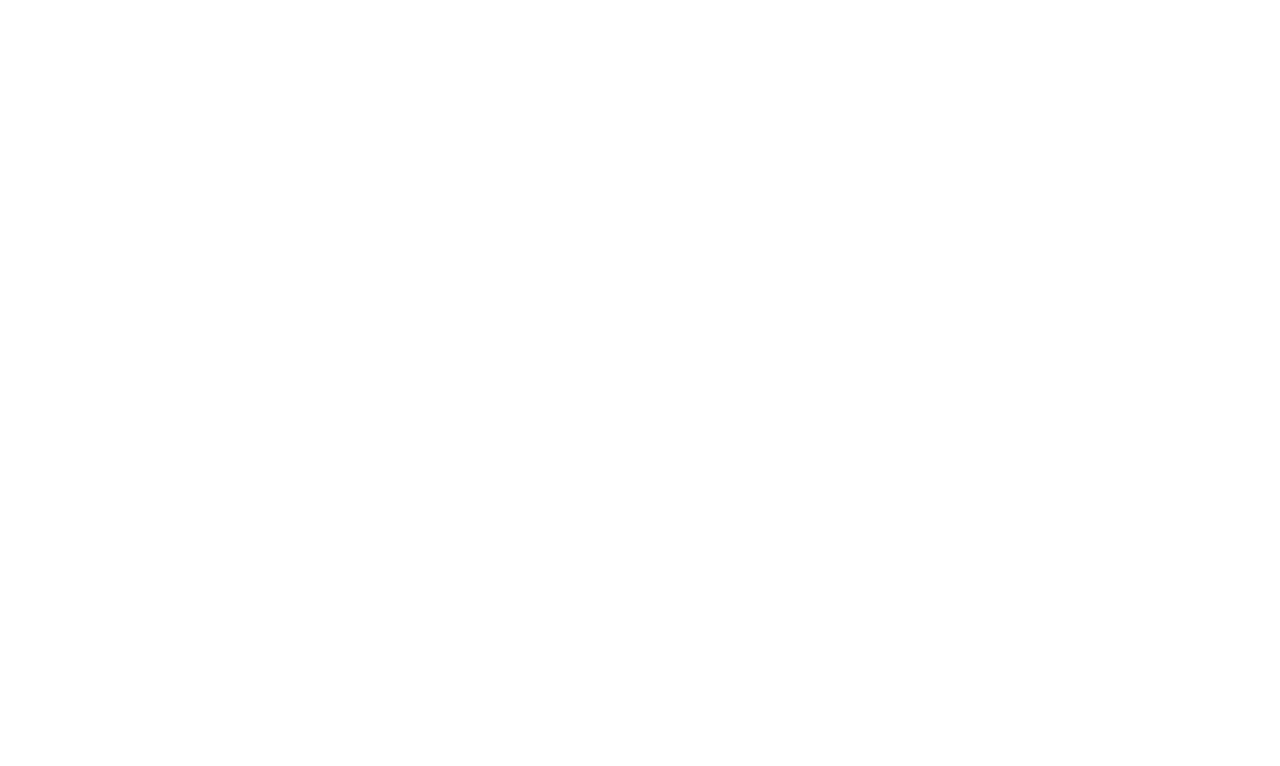
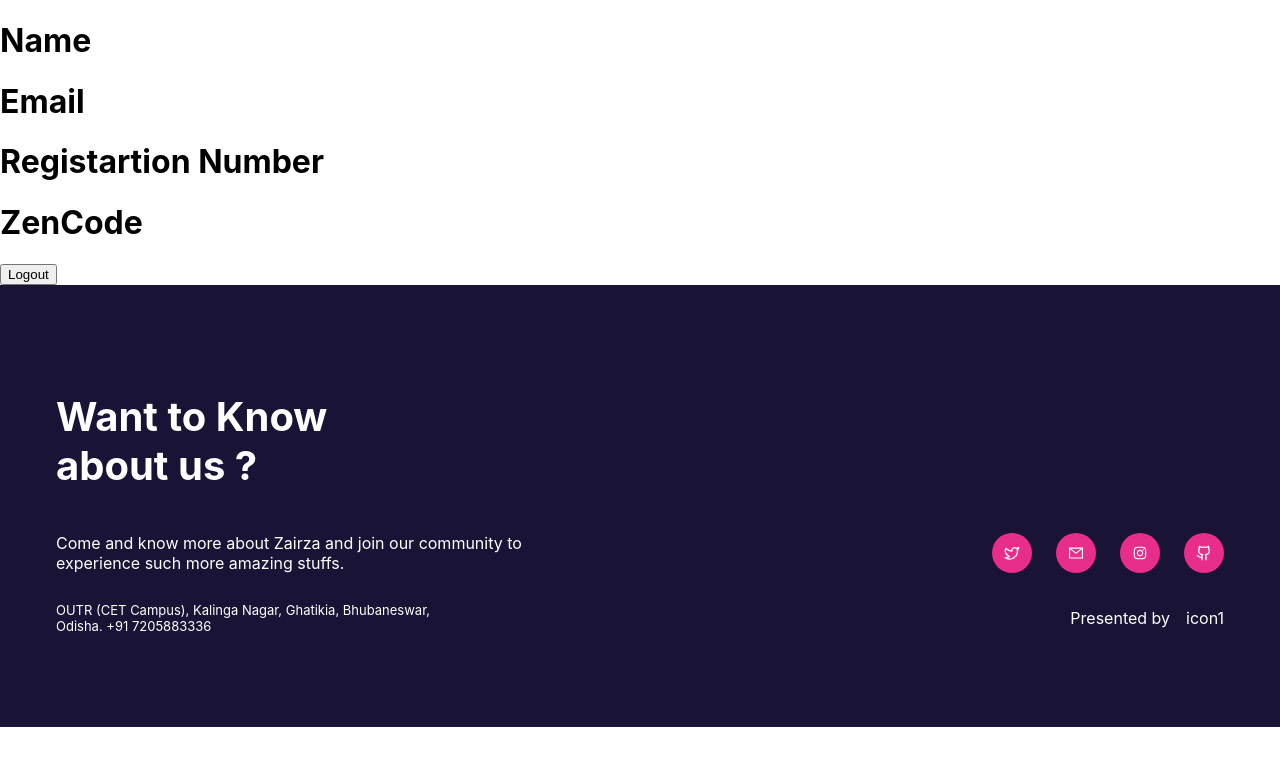
Before and after one commit to Darkdev112/zairzest_2023, a React (Create React App) app: page /profile in a window 1280 px wide. Before the commit this address had no page. Shown: the top 766 px of the page. Built offline with nearby package versions, Linux system fonts and the light colour scheme.

Commit message:
token added in session storage

```diff
--- a/package.json
+++ b/package.json
@@ -9,6 +9,7 @@
     "axios": "^1.5.1",
     "react": "^18.2.0",
     "react-dom": "^18.2.0",
+    "react-icons": "^4.11.0",
     "react-router-dom": "^6.16.0",
     "react-scripts": "5.0.1",
     "react-toastify": "^9.1.3",
--- a/src/App.js
+++ b/src/App.js
@@ -2,6 +2,8 @@
 import Register from './pages/auth/register/Register';
 import Login from './pages/auth/Login/Login';
 import {Routes,Route} from "react-router-dom";
+import Profile from './pages/profile/Profile';
+import Footer from './component/Footer/Footer';
 
 import "react-toastify/dist/ReactToastify.css";
 import Main from './pages/Main/Main';
@@ -13,7 +15,9 @@
         <Route path="/register" element={<Register/>}></Route>
         <Route path="/login" element={<Login/>}></Route>
         <Route path="/" element={<Main />}></Route>
+        <Route path="/profile" element={<Profile />}></Route>
       </Routes>
+      <Footer/>
     </div>
   )
 }
--- /dev/null
+++ b/src/component/Footer/Footer.jsx
@@ -0,0 +1,45 @@
+import React from "react";
+import "./Footer.scss";
+
+import {LuGithub} from "react-icons/lu";
+import {AiOutlineInstagram} from "react-icons/ai";
+import {AiOutlineMail} from "react-icons/ai";
+import {LuTwitter} from "react-icons/lu";
+
+const Footer = () => {
+  return (
+    <div className="footer">
+      <div className="top-footer">
+        <h1>Want to Know about us ?</h1>
+      </div>
+      <div className="middle-footer">
+        <div className="middle-footer-text">
+          <p>
+            Come and know more about Zairza and join our community to experience
+            such more amazing stuffs.
+          </p>
+        </div>
+        <div className="middle-footer-icon">
+          <div className="middle-footer-icons"><LuTwitter /></div>
+          <div className="middle-footer-icons"><AiOutlineMail /></div>
+          <div className="middle-footer-icons"><AiOutlineInstagram /></div>
+          <div className="middle-footer-icons"><LuGithub /></div>
+        </div>
+      </div>
+      <div className="bottom-footer">
+       <div className="bottom-footer-text">
+       <p>
+          OUTR (CET Campus), Kalinga Nagar, Ghatikia, Bhubaneswar, Odisha. +91
+          7205883336
+        </p>
+       </div>
+       <div className="bottom-footer-icon">
+       <div className="bottom-footer-icons">Presented by</div>
+       <div className="bottom-footer-icons">icon1</div>
+       </div>
+      </div>
+    </div>
+  );
+};
+
+export default Footer;
--- /dev/null
+++ b/src/component/Footer/Footer.scss
@@ -0,0 +1,76 @@
+.footer{
+    background-color:#191436;
+    color: white;
+    padding:5rem 3.5rem;
+}
+
+
+.top-footer{
+    font-size:20px;
+    width:350px;
+}
+
+
+
+.middle-footer{
+    display: flex;
+    justify-content: space-between;
+    align-items: center;
+}
+.middle-footer-text{
+    width:506px;
+}
+.middle-footer-icon{
+    display: flex;
+    align-items: center;
+    gap:1.5rem;
+}
+
+
+.bottom-footer{
+    display: flex;
+    justify-content: space-between;
+    align-items: center;
+}
+.bottom-footer-text{
+    width:406px;
+    font-size: small;
+}
+.bottom-footer-icon{
+    display: flex;
+    align-items: center;
+    gap:1rem;
+}
+
+.middle-footer-icons{
+    display: flex;
+    align-items: center;
+    justify-content: center;
+    background-color:#E82E8A;
+    width:40px;
+    height:40px;
+    border-radius: 50%;
+}
+
+
+@media(max-width:780px){
+    .footer{
+        padding:3.5rem 3.5rem;
+        width:100vw;
+    }
+    .middle-footer{
+        flex-direction: column;
+        align-items: flex-start;
+    }
+    .bottom-footer{
+         flex-direction: column;
+        align-items: flex-start;
+    }
+}
+
+
+@media(max-width:450px){
+    .middle-footer-text{
+        width:340px;
+    }
+}
--- a/src/pages/Main/Main.jsx
+++ b/src/pages/Main/Main.jsx
@@ -1,11 +1,14 @@
 import React from 'react'
-import { Link } from 'react-router-dom'
+import {Link} from 'react-router-dom'
 
 const Main = () => {
+  let authToken = sessionStorage.getItem("Auth Token");
+
   return (
     <div>
       <h1>Welcome</h1>
-      <Link to="/login"><button>Login</button></Link>
+
+      {authToken ? (<Link to="/profile">Profile</Link>): (<Link to="/login"><button>Login</button></Link>)}
     </div>
   )
 }
--- a/src/pages/auth/Login/Login.jsx
+++ b/src/pages/auth/Login/Login.jsx
@@ -12,16 +12,18 @@
     password: "",
   });
   const handleLoginSubmit = async (e) => {
-
+    e.preventDefault();
     try {
-      e.preventDefault();
       const luser= "https://web-backend-3bsv.onrender.com/login/user"
       const res = await axios.post(
        luser,
         loginData
       );
       const token = res.data.token;
-      console.log(token);
+      sessionStorage.setItem(
+        "Auth Token",
+        token
+      );
       toast.success("User Login done SuccessFully");
 
       setTimeout(()=>{
--- a/src/pages/auth/register/Register.jsx
+++ b/src/pages/auth/register/Register.jsx
@@ -13,22 +13,21 @@
     password: "",
   });
   const handleRegisterSubmit = async (e) => {
+    e.preventDefault();
     try {
-      e.preventDefault();
       if (registerData.regdno.length !== 10) {
         toast.error("Registration Number must be 10 digits");
         return;
       }
       const rturl="https://web-backend-3bsv.onrender.com/create/user";
       const res = await axios.post(rturl, registerData);
-      if (res.status === 200) {
-        toast.success("User Register done SuccessFully");
-      }
+      console.log(res);
+         toast.success("User Register done SuccessFully");
     } catch (error) {
-      if (error.response.status === 500) {
+      if (error.response.status === 500 || error.response.status===400) {
         toast.error("User already Registered");
       } else {
-        toast.error(error.message);
+        console.log(error);
       }
     }
   };
--- /dev/null
+++ b/src/pages/profile/Profile.jsx
@@ -0,0 +1,20 @@
+import React from "react";
+import { useNavigate } from "react-router-dom";
+const Profile = () => {
+  const history = useNavigate();
+  const handleLogout = () => {
+    sessionStorage.removeItem("Auth Token");
+    history("/login");
+  };
+  return (
+    <div>
+      <h1>Name</h1>
+      <h1>Email</h1>
+      <h1>Registartion Number</h1>
+      <h1>ZenCode</h1>
+      <button onClick={handleLogout}>Logout</button>
+    </div>
+  );
+};
+
+export default Profile;
```
Also changed, not shown: 1 other file (tests, documents, lock files or other folders).
